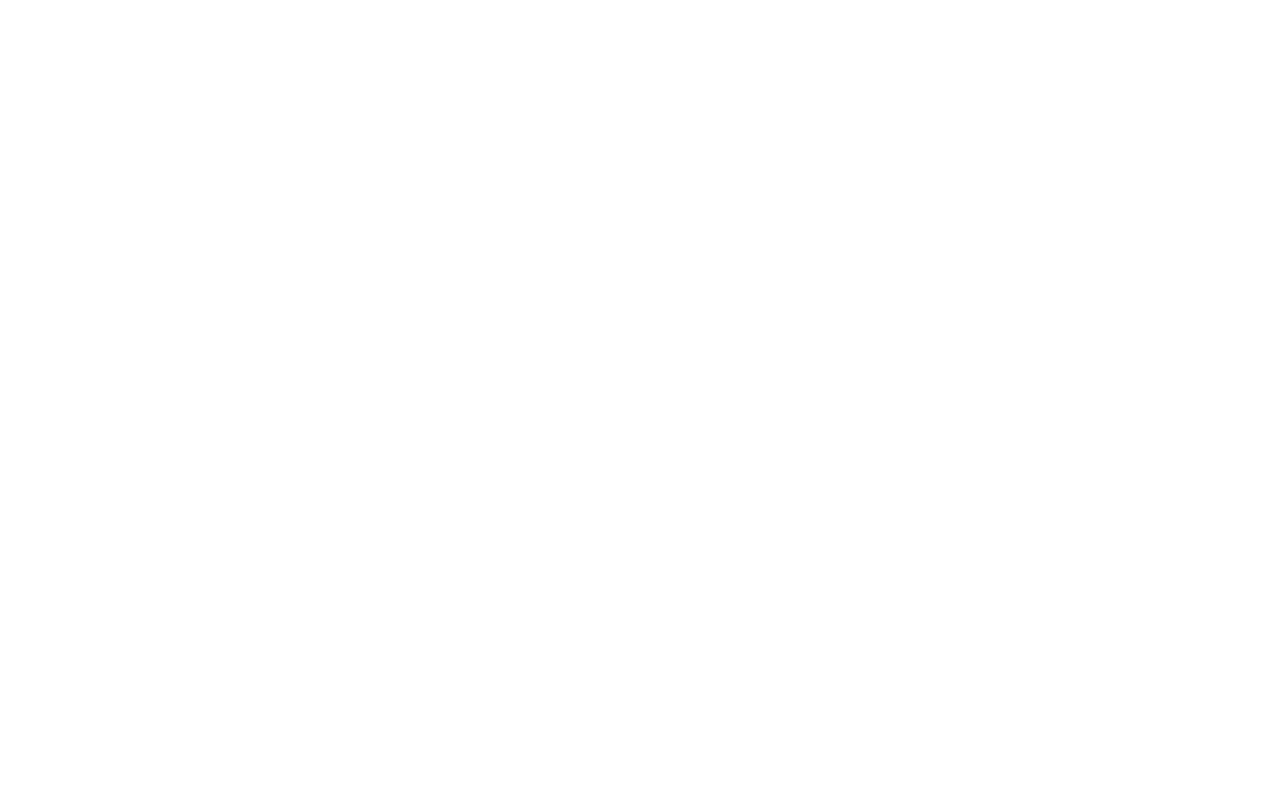
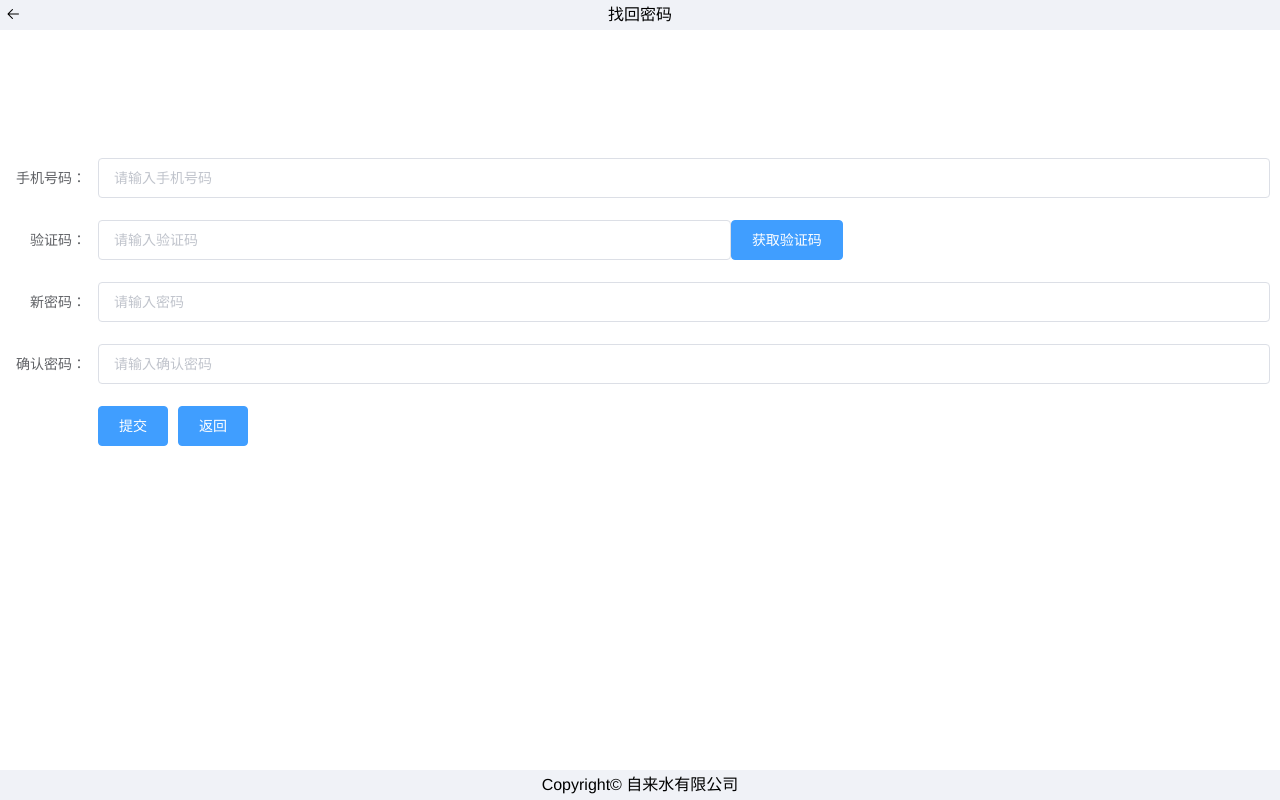
Before and after one commit to czy-mhl/ywt-web, a Vue app: page /#/user/reset in a window 1280 px wide. Built offline with nearby package versions, Linux system fonts and the light colour scheme; a small style sheet from the web is missing.

Commit message:
'新增登录注册相关页面'

```diff
--- a/src/router/index.js
+++ b/src/router/index.js
@@ -47,11 +47,28 @@ export const constantRouterMap = [
   },
   {
     path: '/user/bind',
+    name: 'UserBind',
     component: () => import('@/views/main/user/UserBind'),
   },
   {
     path: '/user/setting',
+    name: 'UserSetting',
     component: () => import('@/views/main/user/UserSetting'),
+  },
+  {
+    path: '/user/login',
+    name: 'UserLogin',
+    component: () => import('@/views/main/user/UserLogin'),
+  },
+  {
+    path: '/user/reset',
+    name: 'UserPwdReset',
+    component: () => import('@/views/main/user/UserPwdReset'),
+  },
+  {
+    path: '/user/register',
+    name: 'UserRegister',
+    component: () => import('@/views/main/user/UserRegister'),
   },
 ];
 
--- a/src/views/common/PageHeader.vue
+++ b/src/views/common/PageHeader.vue
@@ -4,7 +4,12 @@
     <span class="back" @click="goBack">
       <i v-if="showBack" class="el-icon-back"></i>
     </span>
+    <span class="center">
       <img v-if="img !== ''" :src="img" alt="" />{{ title }}
+    </span>
+    <span v-if="rightLink" class="right" @click="goRightLink">
+      {{ rightLink.text }}
+    </span>
   </div>
 </template>
 
@@ -29,11 +34,20 @@ export default {
     showBack: {
       type: Boolean,
       default: true
+    },
+    rightLink: {
+      type: Object,
+      default: function () {
+
+      }
     }
   },
   methods: {
     goBack() {
       history.go(-1)
+    },
+    goRightLink() {
+      this.$router.push({name: this.rightLink.name})
     }
   }
 }
@@ -56,4 +70,8 @@ export default {
     position: fixed;
     left: 5px
   }
+  .right {
+    position: fixed;
+    right: 15px;
+  }
 </style>
--- /dev/null
+++ b/src/views/main/user/UserLogin.vue
@@ -0,0 +1,78 @@
+<template>
+  <div>
+    <page-header :title="header.title" :rightLink="header.link"></page-header>
+
+    <div class="form">
+      <el-form :label-position="labelPosition" label-width="88px" :model="login">
+        <el-form-item label="手机号码：">
+          <el-input v-model="login.phone" placeholder="请输入手机号码"></el-input>
+        </el-form-item>
+        <el-form-item label="验证码：" v-if="codeLoginType">
+          <el-input style="width: 54%" v-model="login.code" placeholder="请输入验证码"></el-input>
+          <el-button type="primary" @click="submitForm">获取验证码</el-button>
+        </el-form-item>
+        <el-form-item label="密码：" v-else>
+          <el-input style="width: 59%" type="password" v-model="login.pwd" placeholder="请输入密码"></el-input>
+          <el-button type="primary" @click="goPwdReset">忘记密码</el-button>
+        </el-form-item>
+        <el-form-item>
+          <el-button type="primary" @click="submitForm">登录</el-button>
+          <el-button type="primary" v-if="codeLoginType"  @click="typeRevert">密码登录</el-button>
+          <el-button type="primary" v-else  @click="typeRevert">验证码登录</el-button>
+        </el-form-item>
+      </el-form>
+    </div>
+
+    <copyright></copyright>
+  </div>
+</template>
+
+<script>
+import PageHeader from '@/views/common/PageHeader'
+import Copyright from '@/views/common/Copyright'
+export default {
+  name: 'UserLogin',
+  data() {
+    return {
+      labelPosition: 'right',
+      login: {
+        phone: '',
+        code: '',
+        pwd: ''
+      },
+      header: {
+        title: '用户登录',
+        img: '',
+        link: {
+          text: '注册',
+          name: 'UserRegister'
+        }
+      },
+      codeLoginType: true
+    }
+  },
+  components: {
+    PageHeader,
+    Copyright
+  },
+  methods: {
+    submitForm() {
+
+    },
+    resetForm() {
+
+    },
+    typeRevert() {
+      this.codeLoginType = !this.codeLoginType
+    },
+    goPwdReset() {
+      this.$router.push({name: 'UserPwdReset'})
+    }
+  }
+}
+</script>
+<style rel="stylesheet/scss" lang="scss" scoped>
+.form {
+  margin: 10% 10px 10px;
+}
+</style>
--- /dev/null
+++ b/src/views/main/user/UserPwdReset.vue
@@ -0,0 +1,76 @@
+<template>
+  <div>
+    <page-header :title="header.title"></page-header>
+
+    <div class="form">
+      <el-form :label-position="labelPosition" label-width="88px" :model="reset">
+        <el-form-item label="手机号码：">
+          <el-input v-model="reset.phone" placeholder="请输入手机号码"></el-input>
+        </el-form-item>
+        <el-form-item label="验证码：">
+          <el-input style="width: 54%" v-model="reset.code" placeholder="请输入验证码"></el-input>
+          <el-button type="primary" @click="submitForm">获取验证码</el-button>
+        </el-form-item>
+        <el-form-item label="新密码：">
+          <el-input type="password" v-model="reset.pwd" placeholder="请输入密码"></el-input>
+        </el-form-item>
+        <el-form-item label="确认密码：">
+          <el-input type="password" v-model="reset.confirm" placeholder="请输入确认密码"></el-input>
+        </el-form-item>
+        <el-form-item>
+          <el-button type="primary" @click="submitForm">提交</el-button>
+          <el-button type="primary" @click="goback">返回</el-button>
+        </el-form-item>
+      </el-form>
+    </div>
+
+    <copyright></copyright>
+  </div>
+</template>
+
+<script>
+import PageHeader from '@/views/common/PageHeader'
+import Copyright from '@/views/common/Copyright'
+export default {
+  name: 'UserPwdReset',
+  data() {
+    return {
+      labelPosition: 'right',
+      reset: {
+        phone: '',
+        code: '',
+        pwd: '',
+        confirm: ''
+      },
+      header: {
+        title: '找回密码',
+        img: ''
+      },
+      codeLoginType: true
+    }
+  },
+  components: {
+    PageHeader,
+    Copyright
+  },
+  methods: {
+    submitForm() {
+
+    },
+    resetForm() {
+
+    },
+    typeRevert() {
+      this.codeLoginType = !this.codeLoginType
+    },
+    goback() {
+      history.go(-1)
+    }
+  }
+}
+</script>
+<style rel="stylesheet/scss" lang="scss" scoped>
+.form {
+  margin: 10% 10px 10px;
+}
+</style>
--- /dev/null
+++ b/src/views/main/user/UserRegister.vue
@@ -0,0 +1,77 @@
+<template>
+  <div>
+    <page-header :title="header.title"></page-header>
+
+    <div class="form">
+      <el-form :label-position="labelPosition" label-width="88px" :model="register">
+        <el-form-item label="手机号码：">
+          <el-input v-model="register.phone" placeholder="请输入手机号码"></el-input>
+        </el-form-item>
+        <el-form-item label="密码：">
+          <el-input type="password" v-model="register.pwd" placeholder="请输入密码"></el-input>
+        </el-form-item>
+        <el-form-item label="确认密码：">
+          <el-input type="password" v-model="register.confirm" placeholder="请输入确认密码"></el-input>
+        </el-form-item>
+        <el-form-item label="验证码：">
+          <el-input style="width: 54%" v-model="register.code" placeholder="请输入验证码"></el-input>
+          <el-button type="primary" @click="submitForm">获取验证码</el-button>
+        </el-form-item>
+
+        <el-form-item>
+          <el-button type="primary" @click="submitForm">注册</el-button>
+          <el-button type="primary" @click="goback">返回</el-button>
+        </el-form-item>
+      </el-form>
+    </div>
+
+    <copyright></copyright>
+  </div>
+</template>
+
+<script>
+import PageHeader from '@/views/common/PageHeader'
+import Copyright from '@/views/common/Copyright'
+export default {
+  name: 'UserRegister',
+  data() {
+    return {
+      labelPosition: 'right',
+      register: {
+        phone: '',
+        code: '',
+        pwd: '',
+        confirm: ''
+      },
+      header: {
+        title: '用户注册',
+        img: ''
+      },
+      codeLoginType: true
+    }
+  },
+  components: {
+    PageHeader,
+    Copyright
+  },
+  methods: {
+    submitForm() {
+
+    },
+    resetForm() {
+
+    },
+    typeRevert() {
+      this.codeLoginType = !this.codeLoginType
+    },
+    goback() {
+      history.go(-1)
+    }
+  }
+}
+</script>
+<style rel="stylesheet/scss" lang="scss" scoped>
+.form {
+  margin: 10% 10px 10px;
+}
+</style>
--- a/src/views/main/user/UserSetting.vue
+++ b/src/views/main/user/UserSetting.vue
@@ -6,30 +6,44 @@
       <el-collapse v-model="activeName" accordion>
         <el-collapse-item title="修改电话号码" name="phone">
           <div class="form">
-            <el-form :label-position="labelPosition" :model="phone">
+            <el-form :label-position="labelPosition" label-width="120px" :model="phone">
               <el-form-item label="手机号码：">
-                <el-input style="width: 60%" size="mini" v-model="phone.old" placeholder="请输入手机号码"></el-input>
+                <el-input type="tel" style="width: 94%" size="mini" v-model="phone.old" placeholder="请输入手机号码"></el-input>
               </el-form-item>
               <el-form-item label="新手机号码：">
-                <el-input style="width: 60%" size="mini" v-model="phone.new" placeholder="请输入新手机号码"></el-input>
+                <el-input type="tel" style="width: 94%" size="mini" v-model="phone.new" placeholder="请输入新手机号码"></el-input>
               </el-form-item>
               <el-form-item label="验证码：">
                 <span class="left">
-                  <el-input style="width: 30%" size="mini" v-model="phone.code" placeholder="请输入验证码"></el-input>
+                  <el-input type="number" style="width: 50%" size="mini" v-model="phone.code" placeholder="请输入验证码"></el-input>
                 </span>
                 <span class="right">
                   <el-button size="mini" type="primary" @click="submitForm">获取验证码</el-button>
                 </span>
               </el-form-item>
               <el-form-item>
-                <el-button size="mini" style="width: 60%;" type="primary" @click="submitForm">绑定</el-button>
+                <el-button class="bindbtn" size="mini" type="primary" @click="submitForm">提交</el-button>
               </el-form-item>
             </el-form>
           </div>
         </el-collapse-item>
         <el-collapse-item title="修改密码" name="pwd">
-          <div>控制反馈：通过界面样式和交互动效让用户可以清晰的感知自己的操作；</div>
-          <div>页面反馈：操作后，通过页面元素的变化清晰地展现当前状态。</div>
+          <div class="form">
+            <el-form :label-position="labelPosition" label-width="120px" :model="pwd">
+              <el-form-item label="旧密码：">
+                <el-input type="password" style="width: 94%" size="mini" v-model="pwd.old" placeholder="请输入旧密码"></el-input>
+              </el-form-item>
+              <el-form-item label="新密码：">
+                <el-input type="password" style="width: 94%" size="mini" v-model="pwd.new" placeholder="请输入新密码"></el-input>
+              </el-form-item>
+              <el-form-item label="确认密码：">
+                <el-input type="password" style="width: 94%" size="mini" v-model="pwd.new" placeholder="请输入确认密码"></el-input>
+              </el-form-item>
+              <el-form-item>
+                <el-button class="bindbtn" size="mini" type="primary" @click="submitForm">提交</el-button>
+              </el-form-item>
+            </el-form>
+          </div>
         </el-collapse-item>
       </el-collapse>
     </div>
@@ -42,7 +56,7 @@
   import PageHeader from '@/views/common/PageHeader'
   import Copyright from '@/views/common/Copyright'
   export default {
-    name: 'UserBind',
+    name: 'UserSetting',
     data() {
       return {
         labelPosition: 'right',
@@ -50,6 +64,11 @@
           old: '',
           new: '',
           code: ''
+        },
+        pwd: {
+          old: '',
+          new: '',
+          confirm: ''
         },
         isInvite: false,
         header: {
@@ -77,9 +96,17 @@
   }
 </script>
 <style rel="stylesheet/scss" lang="scss" scoped>
+  .collapse {
+    margin-left: 5px;
+
+  }
   .form {
     margin-left: 10px;
     margin-right: 10px;
-    text-align: center;
+    font-size: 18px;
+  }
+  .bindbtn {
+    position: center;
+    width: 80%;
   }
 </style>
```
Also changed, not shown: src/views/dashboard/index.vue (+11 -7 lines). Lines whose indentation alone changed are shown as unchanged.
